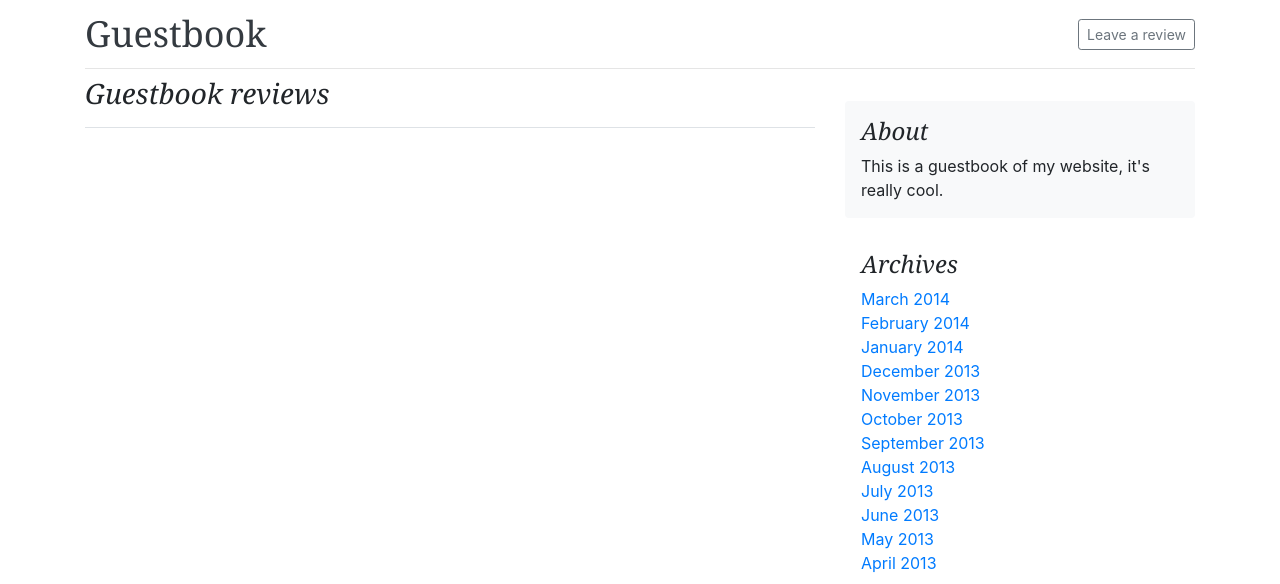
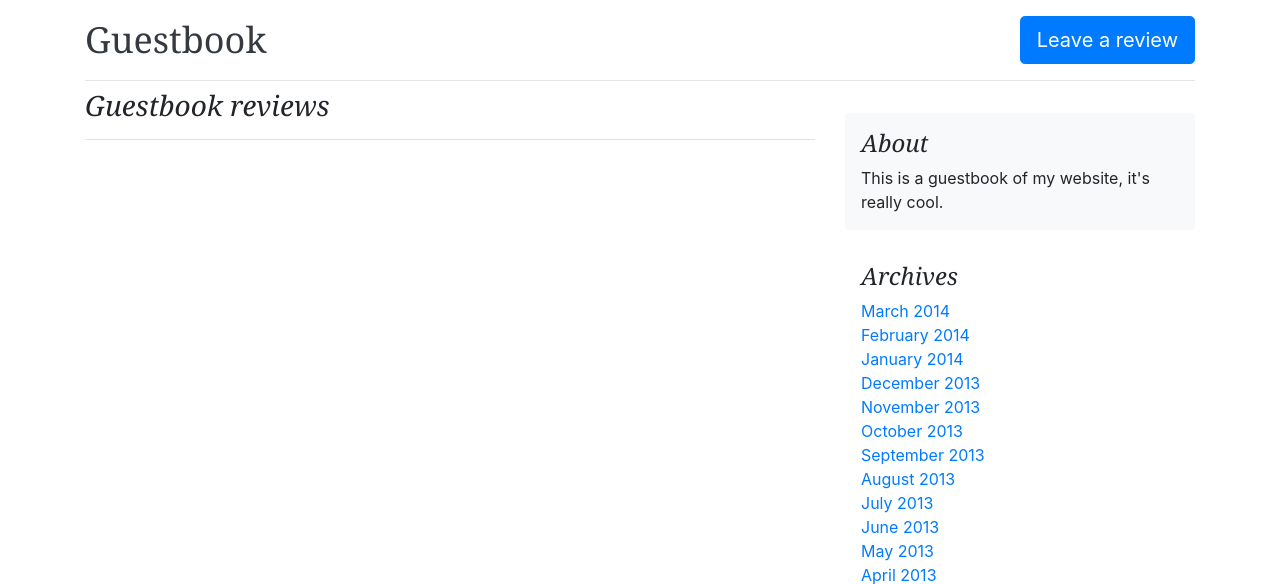
Before and after one commit to victor-lava/guestbook-php-oop, a PHP site: page /index.php in a window 1280 px wide. Shown: the top 584 px of the page. Run offline with PHP 8.4, Linux system fonts and the light colour scheme; data that the repository does not hold is empty; some web fonts are replaced.

Commit message:
button blue on header.php

```diff
--- a/partials/header.php
+++ b/partials/header.php
@@ -4,7 +4,7 @@
       <a class="blog-header-logo text-dark" href="index.php">Guestbook</a>
     </div>
     <div class="col-4 d-flex justify-content-end align-items-center">
-      <a class="btn btn-sm btn-outline-secondary" href="review.php">Leave a review</a>
+      <a class="btn btn-lg btn-primary" href="review.php">Leave a review</a>
     </div>
   </div>
 </header>
```
